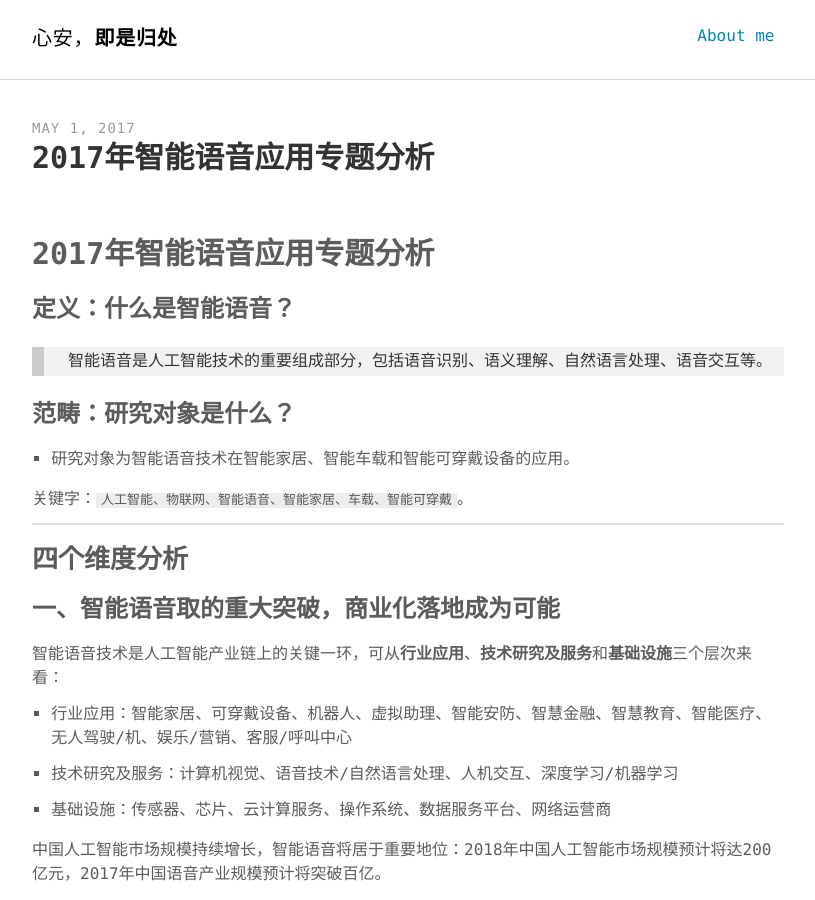
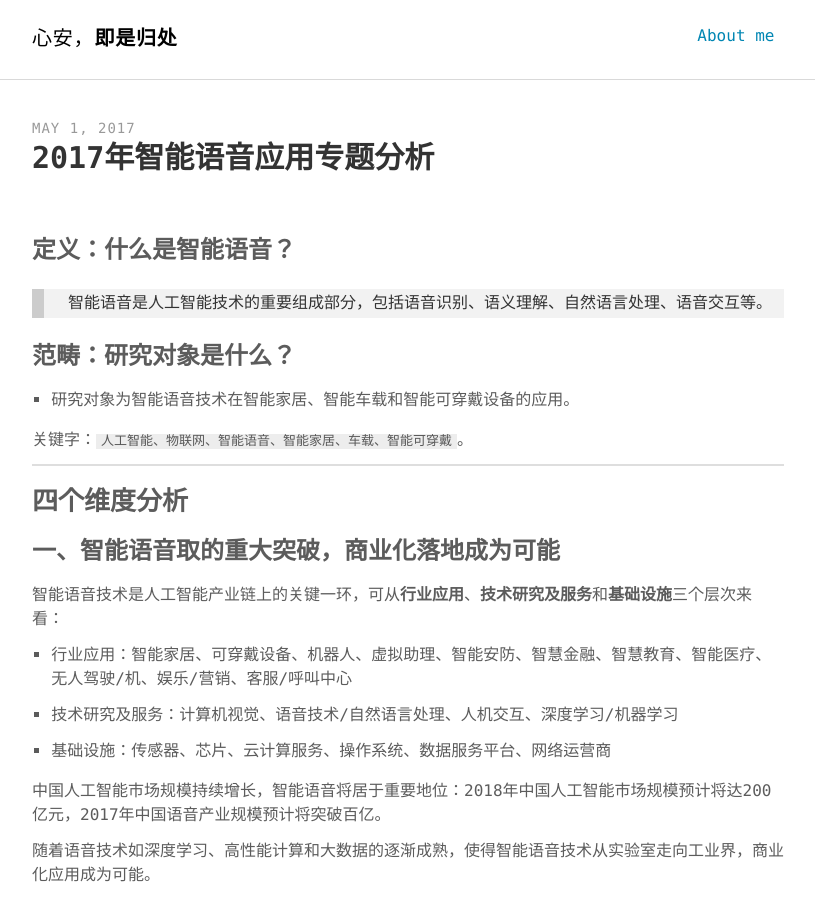
Before and after one commit to iamzx/iamzx.github.io, a Jekyll site: the page built from _posts/2017-05-01-intelligent-voice-application-analysis.md, in a window 1280 px wide and 900 px high. Shown: the whole window, without its empty margins (232-1047 px from the left). Built offline with Jekyll 4.4.1, drawn with Linux system fonts in a browser that asks for light colours.

Commit message:
Update 2017-05-01-intelligent-voice-application-analysis.md

```diff
--- a/_posts/2017-05-01-intelligent-voice-application-analysis.md
+++ b/_posts/2017-05-01-intelligent-voice-application-analysis.md
@@ -5,8 +5,6 @@ comments: true
 description: "2017年智能语音应用专题分析"
 keywords: "智能语音，人工智能"
 ---
-
-# 2017年智能语音应用专题分析
 
 ### 定义：什么是智能语音？
 
```
